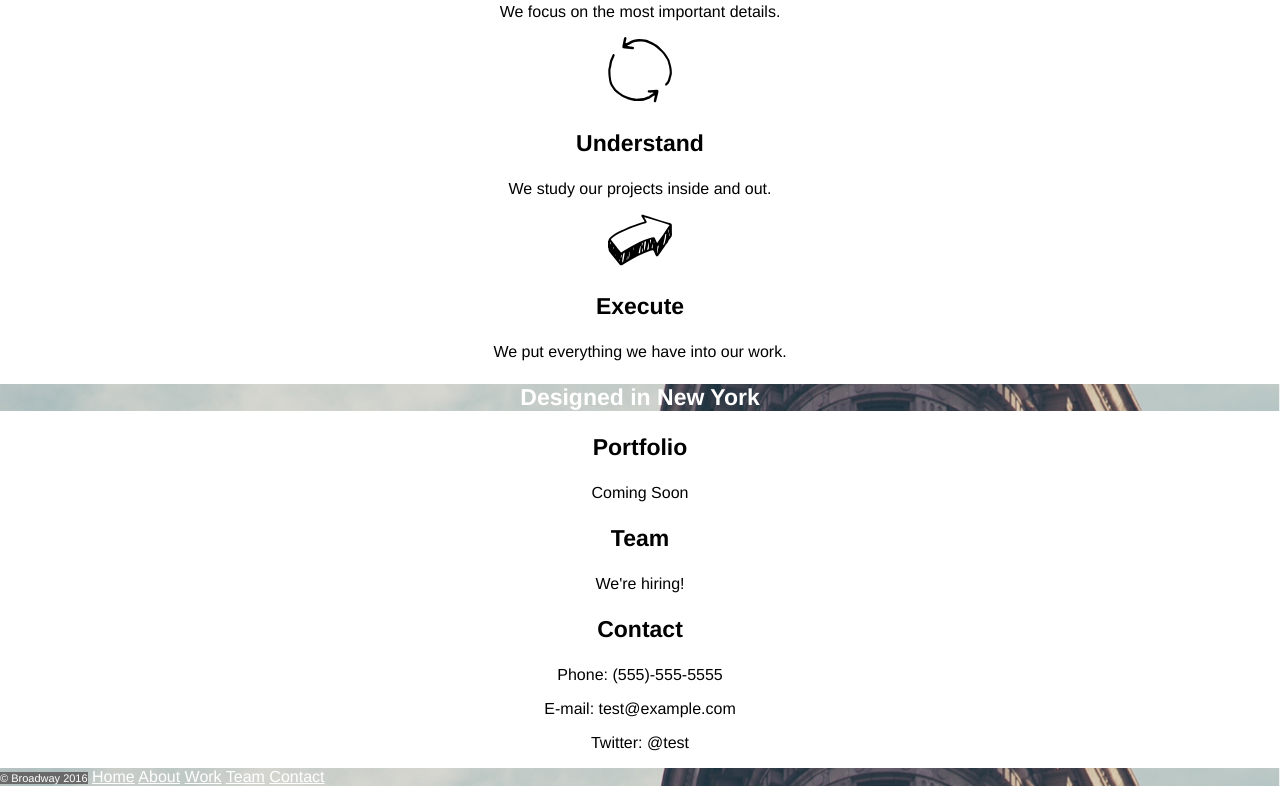
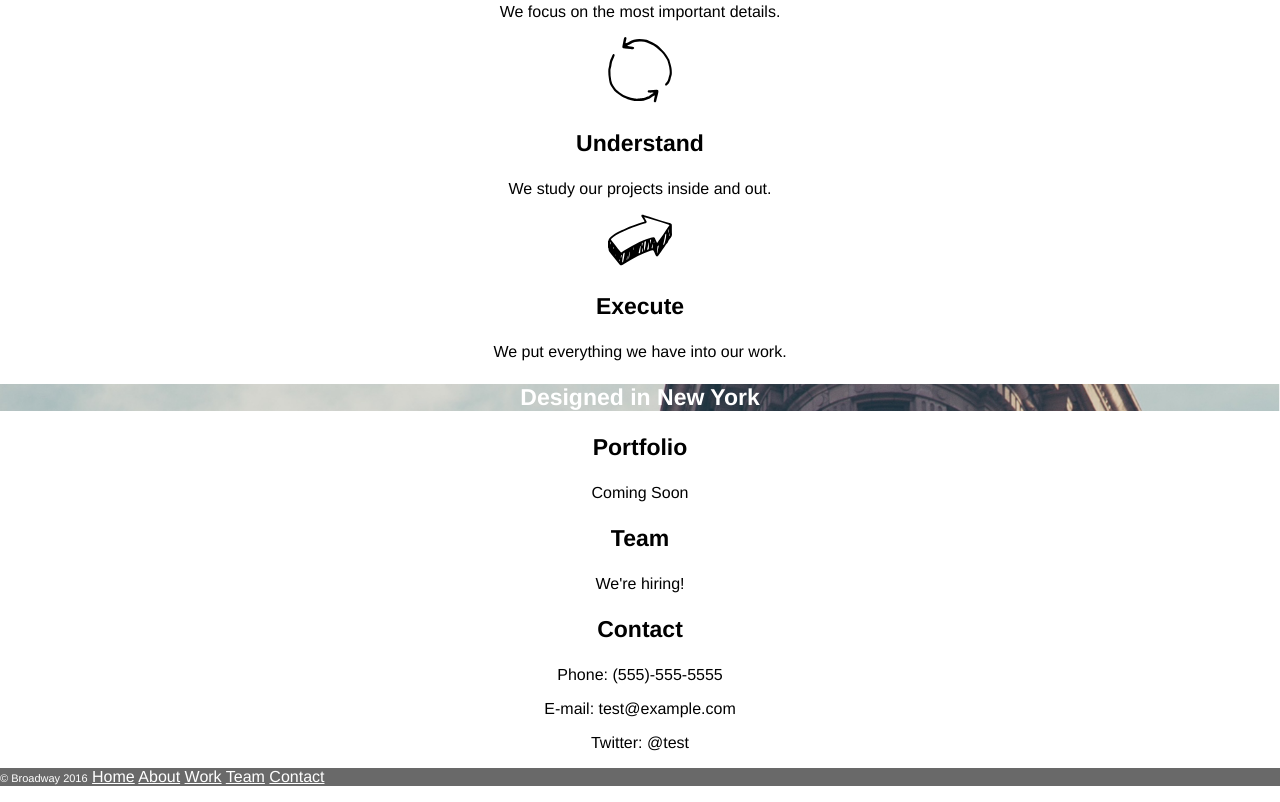
Before and after one commit to rbobko93/broadway, a plain HTML site: page index.html in a window 1280 px wide. Shown: the part 523-1325 px from the top of the page. Drawn offline with Linux system fonts and the light colour scheme.

Commit message:
Changing footer background.

```diff
--- a/resources/css/styles.css
+++ b/resources/css/styles.css
@@ -55,8 +55,7 @@ ul li {
 }
 
 footer {
-    background: url("../images/the-flatiron-building.png") no-repeat scroll center;
-    background-size: cover;
+    background-color: dimgray;
     text-align: left;
 }
 
@@ -66,5 +65,4 @@ footer p {
 
 footer .small {
     font-size: 11px;
-    background-color: dimgray;
 }
```
